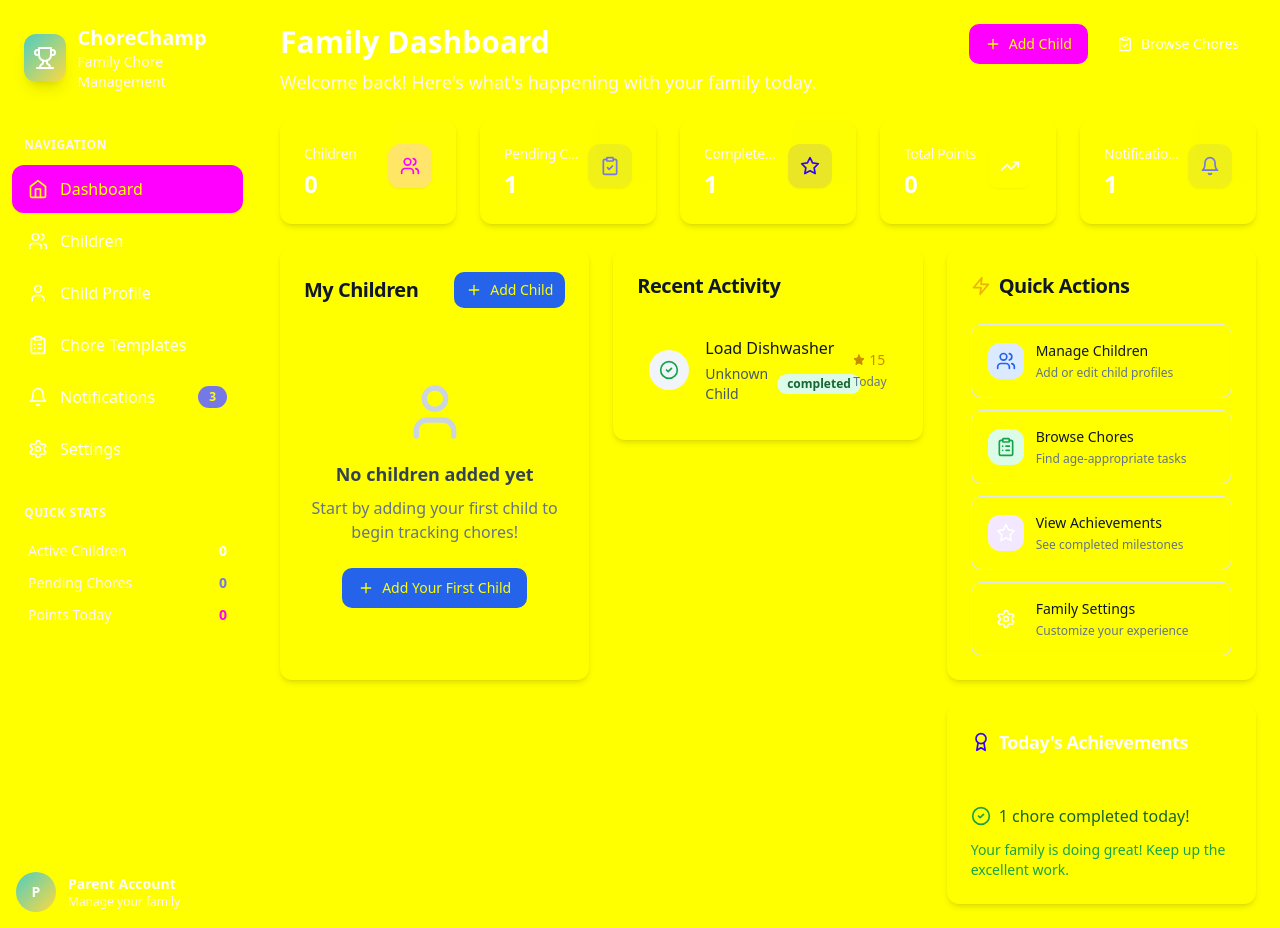
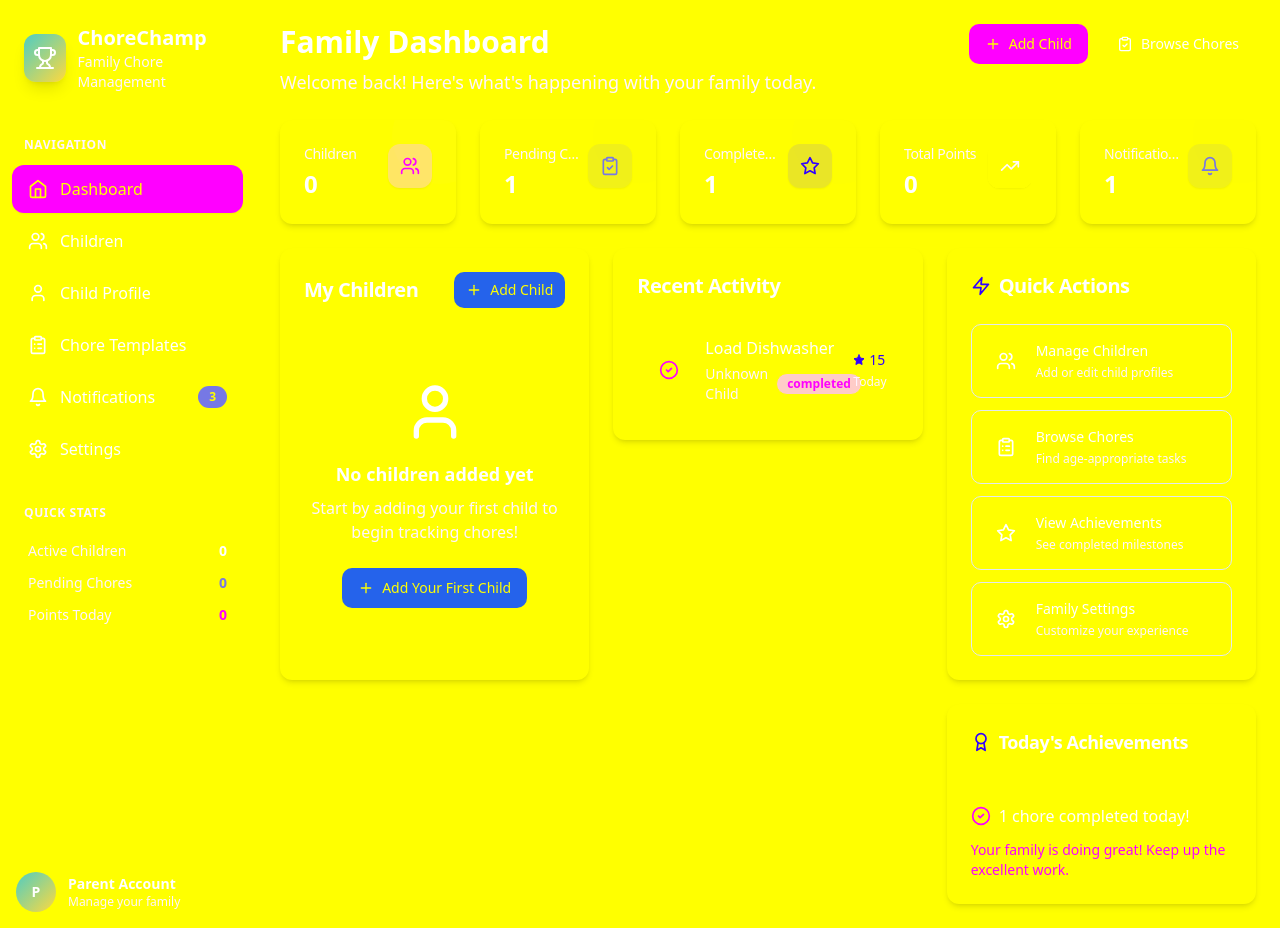
Before and after one commit to coxyDev/ChoreChamp, a React (Vite) app: page /dashboard in a window 1280 px wide. Built offline with nearby package versions, Linux system fonts and the light colour scheme; the HTML template or start-up script is replaced by a standard one.

Commit message:
color updates

```diff
--- a/src/components/Children/addChildForm.js
+++ b/src/components/Children/addChildForm.js
@@ -6,18 +6,18 @@ import { Input } from "@/components/ui/input";
 import { Label } from "@/components/ui/label";
 import { X, User, DollarSign } from "lucide-react";
 
-const avatarColors = [
-  { value: "blue", class: "bg-blue-500", name: "Blue" },
-  { value: "green", class: "bg-green-500", name: "Green" },
-  { value: "purple", class: "bg-purple-500", name: "Purple" },
-  { value: "orange", class: "bg-orange-500", name: "Orange" },
-  { value: "pink", class: "bg-pink-500", name: "Pink" },
-  { value: "red", class: "bg-red-500", name: "Red" },
-  { value: "yellow", class: "bg-yellow-500", name: "Yellow" },
-  { value: "teal", class: "bg-teal-500", name: "Teal" },
-  { value: "sage", class: "bg-secondary", name: "Sage" },
-  { value: "mauve", class: "bg-primary", name: "Mauve" }
-];
+const avatarColors = {
+  teal: "bg-primary",           // Logo teal
+  gold: "bg-secondary",         // Logo gold
+  navy: "bg-[hsl(var(--foreground))]",  // Logo navy
+  orange: "bg-chorechamp-orange", // From Tailwind config
+  muted: "bg-muted",
+  accent: "bg-accent",
+  purple: "bg-[#9333ea]",       // Keep for variety
+  pink: "bg-[#ec4899]",         // Keep for variety
+  green: "bg-[#22c55e]",        // Keep for variety
+  red: "bg-destructive"         // Use system destructive
+};
 
 export default function AddChildForm({ onSubmit, onCancel, child = null }) {
   const [isSubmitting, setIsSubmitting] = useState(false);
--- a/src/components/Children/childCard.js
+++ b/src/components/Children/childCard.js
@@ -9,16 +9,16 @@ import { createPageUrl } from "@/utils";
 import { User, Star, DollarSign, ClipboardCheck } from "lucide-react";
 
 const avatarColors = {
-  blue: "bg-blue-500",
-  green: "bg-green-500",
-  purple: "bg-purple-500",
-  orange: "bg-orange-500",
-  pink: "bg-pink-500",
-  red: "bg-red-500",
-  yellow: "bg-yellow-500",
-  teal: "bg-teal-500",
-  sage: "bg-secondary",
-  mauve: "bg-primary"
+  teal: "bg-primary",           // Logo teal
+  gold: "bg-secondary",         // Logo gold
+  navy: "bg-[hsl(var(--foreground))]",  // Logo navy
+  orange: "bg-chorechamp-orange", // From Tailwind config
+  muted: "bg-muted",
+  accent: "bg-accent",
+  purple: "bg-[#9333ea]",       // Keep for variety
+  pink: "bg-[#ec4899]",         // Keep for variety
+  green: "bg-[#22c55e]",        // Keep for variety
+  red: "bg-destructive"         // Use system destructive
 };
 
 export default function ChildCard({ child, choreCount = 0, completedToday = 0, delay = 0 }) {
--- a/src/components/Children/childProfileHeader.js
+++ b/src/components/Children/childProfileHeader.js
@@ -9,7 +9,7 @@ import { Button } from '@/components/ui/button';
 import { Child } from '@/entities/all'; // Assuming this path is correct for your Child entity
 
 const avatarColors = {
-  blue: "bg-blue-500", green: "bg-green-500", purple: "bg-purple-500",
+  blue: "bg-blue-500", green: "bg-primary/100", purple: "bg-purple-500",
   orange: "bg-orange-500", pink: "bg-pink-500", red: "bg-red-500",
   yellow: "bg-yellow-500", teal: "bg-teal-500",
 };
@@ -53,7 +53,7 @@ export default function ChildProfileHeader({ child }) {
               <h1 className="text-4xl font-bold text-foreground">{currentChild.name}</h1>
               <div className="flex items-center justify-center md:justify-start gap-3 mt-2">
                 <Badge variant="outline" className="text-sm bg-card"><Calendar className="w-3 h-3 mr-1" /> Age {currentChild.age}</Badge>
-                <Badge className="bg-purple-100 text-purple-700 text-sm"><Award className="w-3 h-3 mr-1" /> Level {currentChild.level}</Badge>
+                <Badge className="bg-primary/20 text-primary text-sm"><Award className="w-3 h-3 mr-1" /> Level {currentChild.level}</Badge>
               </div>
               <div className="mt-4">
                  <Progress value={progressToNextLevel} className="h-3" />
@@ -64,14 +64,14 @@ export default function ChildProfileHeader({ child }) {
             </div>
             <div className="flex flex-col gap-4 bg-card p-4 rounded-xl shadow-md border-border w-full md:w-auto">
               <div className="flex items-center gap-4">
-                <div className="p-2 bg-yellow-100 rounded-lg"><Star className="w-5 h-5 text-yellow-500" /></div>
+                <div className="p-2 bg-yellow-100 rounded-lg"><Star className="w-5 h-5 text-secondary" /></div>
                 <div>
                   <p className="text-xs text-muted-foreground">Total Points</p>
                   <p className="text-xl font-bold text-foreground">{currentChild.total_points}</p>
                 </div>
               </div>
               <div className="flex items-center gap-4">
-                <div className="p-2 bg-green-100 rounded-lg"><DollarSign className="w-5 h-5 text-green-600" /></div>
+                <div className="p-2 bg-green-100 rounded-lg"><DollarSign className="w-5 h-5 text-primary" /></div>
                 <div>
                   <p className="text-xs text-muted-foreground">Money in Bank</p>
                   <p className="text-xl font-bold text-foreground">${(currentChild.total_money || 0).toFixed(2)}</p>
--- a/src/components/Dashboard/childOverview.js
+++ b/src/components/Dashboard/childOverview.js
@@ -10,7 +10,7 @@ import { User, Star, Plus, Calendar } from "lucide-react";
 
 const avatarColors = {
   blue: "bg-blue-500",
-  green: "bg-green-500",
+  green: "bg-primary/100",
   purple: "bg-purple-500",
   orange: "bg-orange-500",
   pink: "bg-pink-500",
@@ -37,18 +37,18 @@ const ChildCard = ({ child, choreCount, completedToday, delay = 0 }) => {
               </span>
             </div>
             <div className="flex-1">
-              <h3 className="font-bold text-lg text-slate-900">{child.name}</h3>
+              <h3 className="font-bold text-lg text-foreground">{child.name}</h3>
               <div className="flex items-center gap-2">
                 <Badge variant="outline" className="text-xs">
                   Age {child.age}
                 </Badge>
-                <Badge className="bg-purple-100 text-purple-700 text-xs">
+                <Badge className="bg-primary/20 text-primary text-xs">
                   Level {child.level || 1}
                 </Badge>
               </div>
             </div>
             <div className="text-right">
-              <div className="flex items-center gap-1 text-yellow-600">
+              <div className="flex items-center gap-1 text-secondary">
                 <Star className="w-4 h-4 fill-current" />
                 <span className="font-bold">{child.total_points || 0}</span>
               </div>
@@ -58,25 +58,25 @@ const ChildCard = ({ child, choreCount, completedToday, delay = 0 }) => {
         <CardContent className="space-y-4">
           <div className="space-y-2">
             <div className="flex justify-between text-sm">
-              <span className="text-slate-600">Progress to Level {(child.level || 1) + 1}</span>
-              <span className="text-slate-800 font-medium">{progressToNextLevel}/100</span>
+              <span className="text-muted-foreground">Progress to Level {(child.level || 1) + 1}</span>
+              <span className="text-foreground font-medium">{progressToNextLevel}/100</span>
             </div>
             <Progress value={progressToNextLevel} className="h-2" />
           </div>
 
           <div className="grid grid-cols-2 gap-4 text-center">
-            <div className="bg-slate-50 rounded-lg p-3">
-              <div className="text-2xl font-bold text-slate-900">{choreCount}</div>
-              <div className="text-xs text-slate-600">Active Chores</div>
+            <div className="bg-muted rounded-lg p-3">
+              <div className="text-2xl font-bold text-foreground">{choreCount}</div>
+              <div className="text-xs text-muted-foreground">Active Chores</div>
             </div>
-            <div className="bg-green-50 rounded-lg p-3">
-              <div className="text-2xl font-bold text-green-600">{completedToday}</div>
-              <div className="text-xs text-green-600">Completed Today</div>
+            <div className="bg-primary/10 rounded-lg p-3">
+              <div className="text-2xl font-bold text-primary">{completedToday}</div>
+              <div className="text-xs text-primary">Completed Today</div>
             </div>
           </div>
 
           <Link to={createPageUrl(`ChildProfile?childId=${child.id}`)}>
-            <Button variant="outline" className="w-full hover:bg-slate-50">
+            <Button variant="outline" className="w-full hover:bg-muted">
               View Profile
             </Button>
           </Link>
@@ -105,7 +105,7 @@ export default function ChildOverview({ children, chores }) {
     <Card className="border-0 shadow-md">
       <CardHeader>
         <div className="flex justify-between items-center">
-          <CardTitle className="text-xl font-bold text-slate-900">My Children</CardTitle>
+          <CardTitle className="text-xl font-bold text-foreground">My Children</CardTitle>
           <Link to={createPageUrl("Children")}>
             <Button size="sm" className="bg-blue-600 hover:bg-blue-700">
               <Plus className="w-4 h-4 mr-2" />
@@ -117,9 +117,9 @@ export default function ChildOverview({ children, chores }) {
       <CardContent>
         {children.length === 0 ? (
           <div className="text-center py-12">
-            <User className="w-16 h-16 text-slate-300 mx-auto mb-4" />
-            <h3 className="text-lg font-semibold text-slate-700 mb-2">No children added yet</h3>
-            <p className="text-slate-500 mb-6">Start by adding your first child to begin tracking chores!</p>
+            <User className="w-16 h-16 text-muted-foreground-300 mx-auto mb-4" />
+            <h3 className="text-lg font-semibold text-foreground/90 mb-2">No children added yet</h3>
+            <p className="text-muted-foreground mb-6">Start by adding your first child to begin tracking chores!</p>
             <Link to={createPageUrl("Children")}>
               <Button className="bg-blue-600 hover:bg-blue-700">
                 <Plus className="w-4 h-4 mr-2" />
--- a/src/components/Dashboard/quickActions.js
+++ b/src/components/Dashboard/quickActions.js
@@ -9,12 +9,12 @@ const ActionButton = ({ icon: Icon, title, description, to, color = "blue" }) =>
   <Link to={to} className="block">
     <Button variant="outline" className="w-full h-auto p-4 hover:shadow-md transition-all duration-300 border-slate-200">
       <div className="flex items-center gap-3 w-full">
-        <div className={`p-2 rounded-lg bg-${color}-100`}>
+        <div className={`p-2 rounded-lg bg-${color}/20`}>
           <Icon className={`w-5 h-5 text-${color}-600`} />
         </div>
         <div className="text-left flex-1">
-          <p className="font-medium text-slate-900">{title}</p>
-          <p className="text-xs text-slate-500 mt-1">{description}</p>
+          <p className="font-medium text-foreground">{title}</p>
+          <p className="text-xs text-muted-foreground mt-1">{description}</p>
         </div>
       </div>
     </Button>
@@ -25,8 +25,8 @@ export default function QuickActions() {
   return (
     <Card className="border-0 shadow-md">
       <CardHeader>
-        <CardTitle className="flex items-center gap-2 text-xl font-bold text-slate-900">
-          <Zap className="w-5 h-5 text-yellow-500" />
+        <CardTitle className="flex items-center gap-2 text-xl font-bold text-foreground">
+          <Zap className="w-5 h-5 text-secondary" />
           Quick Actions
         </CardTitle>
       </CardHeader>
--- a/src/components/Dashboard/recentActivity.js
+++ b/src/components/Dashboard/recentActivity.js
@@ -27,10 +27,10 @@ const ActivityItem = ({ activity, children }) => {
   };
 
   const statusColors = {
-    completed: "bg-green-100 text-green-800",
-    pending: "bg-orange-100 text-orange-800",
-    verified: "bg-blue-100 text-blue-800"
-  };
+  completed: "bg-primary/20 text-primary",
+  pending: "bg-secondary/20 text-secondary-foreground",
+  verified: "bg-accent/20 text-accent-foreground"
+};
 
   const statusIcons = {
     completed: CheckCircle2,
@@ -41,28 +41,28 @@ const ActivityItem = ({ activity, children }) => {
   const StatusIcon = statusIcons[activity.status] || Clock;
 
   return (
-    <div className="flex items-center gap-4 p-3 rounded-lg hover:bg-slate-50 transition-colors">
-      <div className="w-10 h-10 bg-slate-100 rounded-full flex items-center justify-center">
+    <div className="flex items-center gap-4 p-3 rounded-lg hover:bg-muted transition-colors">
+      <div className="w-10 h-10 bg-muted rounded-full flex items-center justify-center">
         <StatusIcon className={`w-5 h-5 ${
-          activity.status === 'completed' ? 'text-green-600' :
-          activity.status === 'verified' ? 'text-blue-600' : 'text-orange-600'
+          activity.status === 'completed' ? 'text-primary' :
+          activity.status === 'verified' ? 'text-accent' : 'text-secondary'
         }`} />
       </div>
       <div className="flex-1 min-w-0">
-        <p className="font-medium text-slate-900 truncate">{activity.title}</p>
+        <p className="font-medium text-foreground truncate">{activity.title}</p>
         <div className="flex items-center gap-2 mt-1">
-          <span className="text-sm text-slate-600">{child?.name || 'Unknown Child'}</span>
+          <span className="text-sm text-muted-foreground">{child?.name || 'Unknown Child'}</span>
           <Badge variant="outline" className={`text-xs ${statusColors[activity.status] || statusColors.pending}`}>
             {activity.status || 'pending'}
           </Badge>
         </div>
       </div>
       <div className="text-right">
-        <div className="flex items-center gap-1 text-yellow-600 mb-1">
+        <div className="flex items-center gap-1 text-secondary mb-1">
           <Star className="w-3 h-3 fill-current" />
           <span className="text-sm font-medium">{activity.points || 0}</span>
         </div>
-        <p className="text-xs text-slate-500">
+        <p className="text-xs text-muted-foreground">
           {activity.completed_date ? getTimeDisplay(activity.completed_date) : getTimeDisplay(activity.created_date)}
         </p>
       </div>
@@ -89,14 +89,14 @@ export default function RecentActivity({ chores, children }) {
   return (
     <Card className="border-0 shadow-md">
       <CardHeader>
-        <CardTitle className="text-xl font-bold text-slate-900">Recent Activity</CardTitle>
+        <CardTitle className="text-xl font-bold text-foreground">Recent Activity</CardTitle>
       </CardHeader>
       <CardContent>
         {recentChores.length === 0 ? (
           <div className="text-center py-8">
-            <Calendar className="w-12 h-12 text-slate-300 mx-auto mb-3" />
-            <p className="text-slate-500">No recent activity</p>
-            <p className="text-sm text-slate-400 mt-1">Chore activities will appear here once you start assigning tasks.</p>
+            <Calendar className="w-12 h-12 text-muted-foreground-300 mx-auto mb-3" />
+            <p className="text-muted-foreground">No recent activity</p>
+            <p className="text-sm text-muted-foreground-400 mt-1">Chore activities will appear here once you start assigning tasks.</p>
           </div>
         ) : (
           <div className="space-y-2">
--- a/src/pages/Dashboard.js
+++ b/src/pages/Dashboard.js
@@ -19,9 +19,9 @@ import {
 import { motion } from "framer-motion";
 
 import StatsGrid from "../components/dashboard/StatsGrid";
-import RecentActivity from "../components/dashboard/RecentActivity";
-import ChildOverview from "../components/dashboard/ChildOverview";
-import QuickActions from "../components/dashboard/QuickActions";
+import RecentActivity from "../components/Dashboard/recentActivity";
+import ChildOverview from "../components/Dashboard/childOverview";
+import QuickActions from "../components/Dashboard/quickActions";
 
 export default function Dashboard() {
   const [children, setChildren] = useState([]);
@@ -154,12 +154,12 @@ export default function Dashboard() {
                 {stats.completedToday > 0 ? (
                   <div className="space-y-3">
                     <div className="flex items-center gap-2">
-                      <CheckCircle2 className="w-5 h-5 text-green-600 flex-shrink-0" />
-                      <span className="font-medium text-green-800 text-sm sm:text-base">
+                      <CheckCircle2 className="w-5 h-5 text-primary flex-shrink-0" />
+                      <span className="font-medium text-primary-800 text-sm sm:text-base">
                         {stats.completedToday} chore{stats.completedToday > 1 ? 's' : ''} completed today!
                       </span>
                     </div>
-                    <p className="text-sm text-green-600">
+                    <p className="text-sm text-primary">
                       Your family is doing great! Keep up the excellent work.
                     </p>
                   </div>
```
Also changed, not shown: src/components/Chores/choreTemplateCard.js (+13 -13 lines), src/index.css (+9 -0 lines), 1 other file (tests, documents, lock files or other folders).
